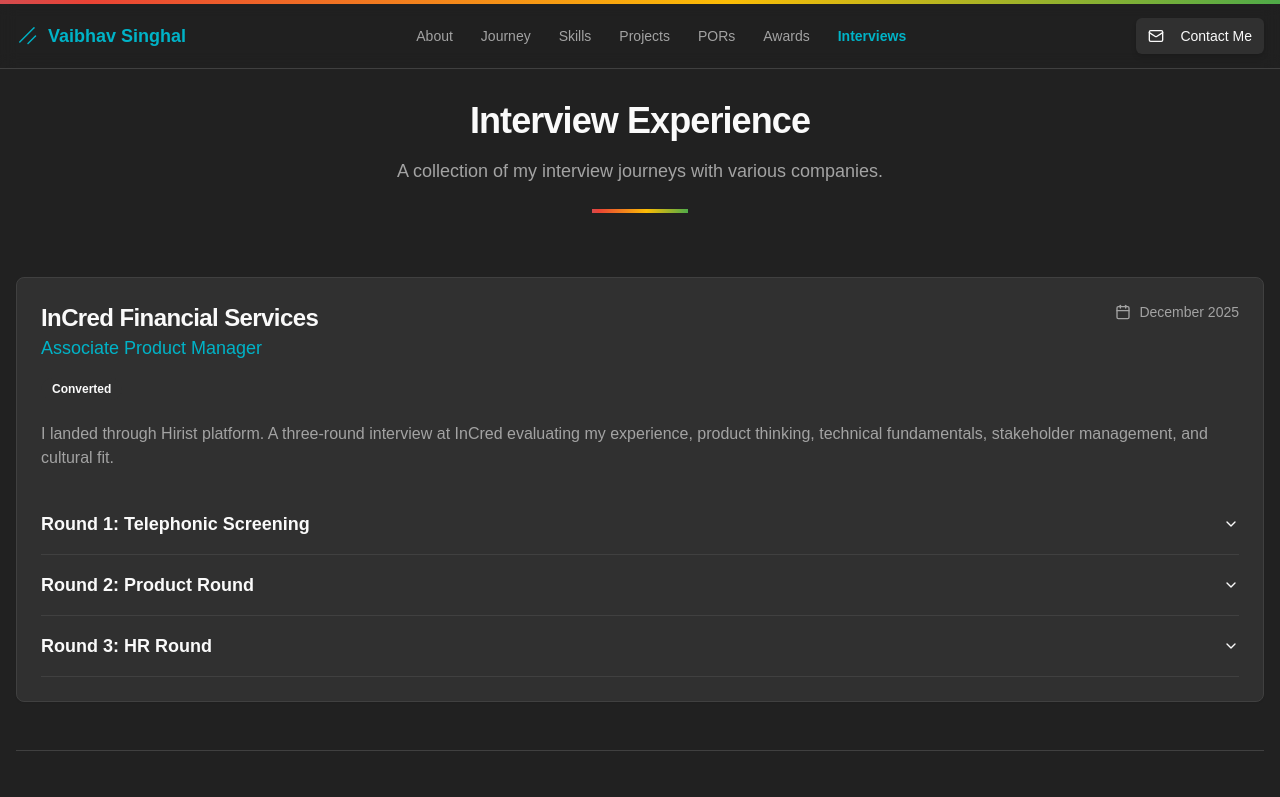
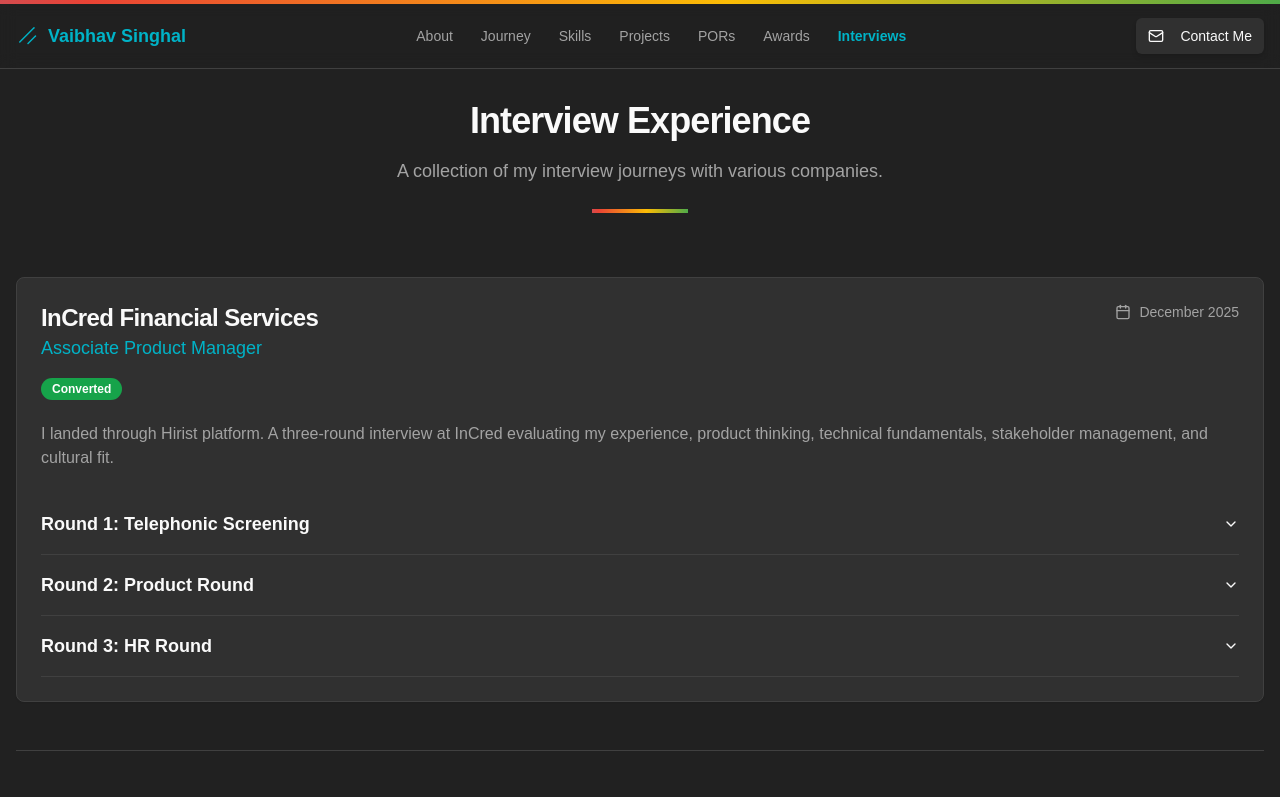
Before and after one commit to WebBhav/portfolio-pm, a Next.js app: page /interview-experience in a window 1280 px wide. Shown: the top 797 px of the page. Built offline with nearby package versions, Linux system fonts and the light colour scheme.

Commit message:
let the converted tab be of green color

```diff
--- a/src/components/sections/interview-post.tsx
+++ b/src/components/sections/interview-post.tsx
@@ -51,7 +51,7 @@
         </div>
         {outcome && (
           <div className="pt-2">
-            <Badge variant={outcome === 'Converted' ? 'default' : 'destructive'}>
+            <Badge variant={outcome === 'Converted' ? 'success' : 'destructive'}>
               {outcome}
             </Badge>
           </div>
--- a/src/components/ui/badge.tsx
+++ b/src/components/ui/badge.tsx
@@ -15,6 +15,7 @@
         destructive:
           "border-transparent bg-destructive text-destructive-foreground hover:bg-destructive/80",
         outline: "text-foreground",
+        success: "border-transparent bg-green-600 text-white hover:bg-green-600/80",
       },
     },
     defaultVariants: {
```
